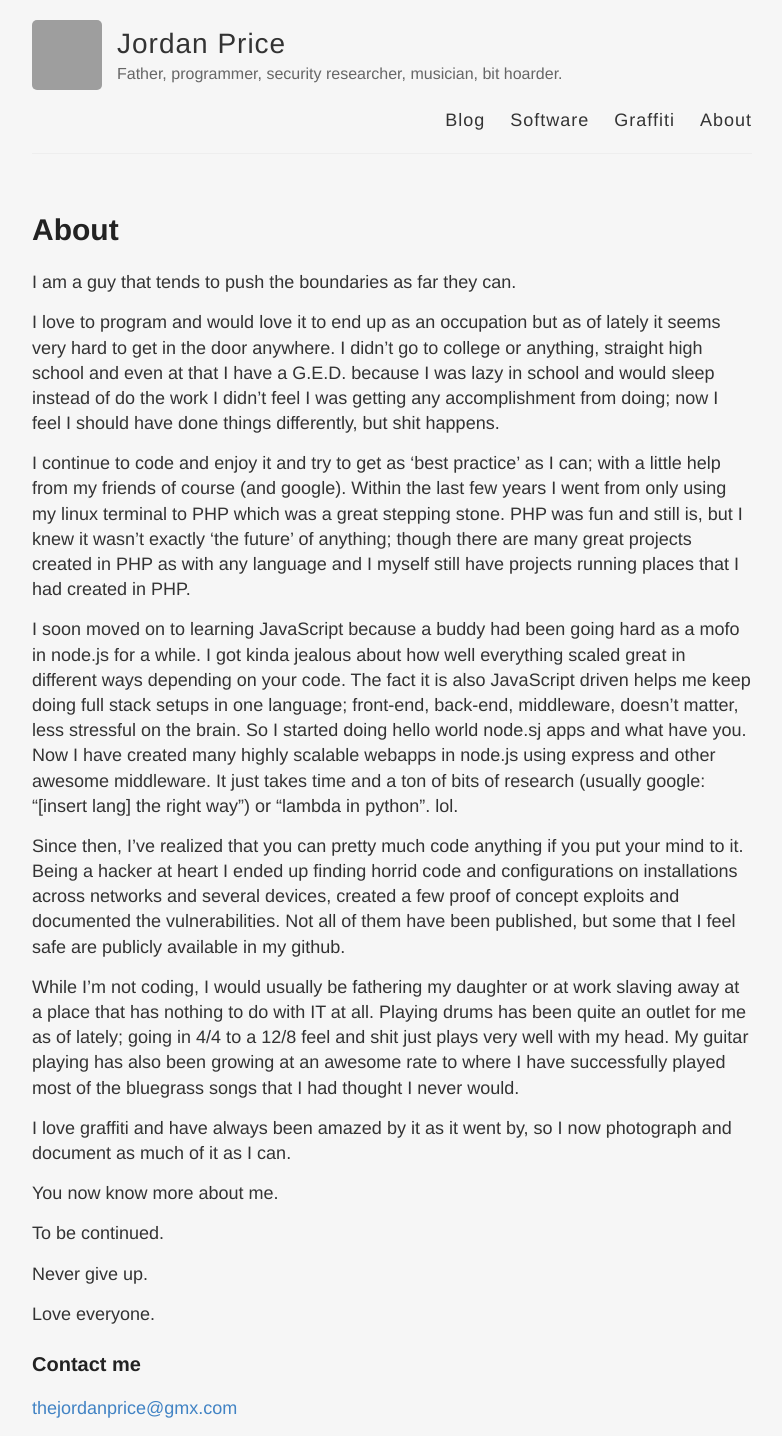
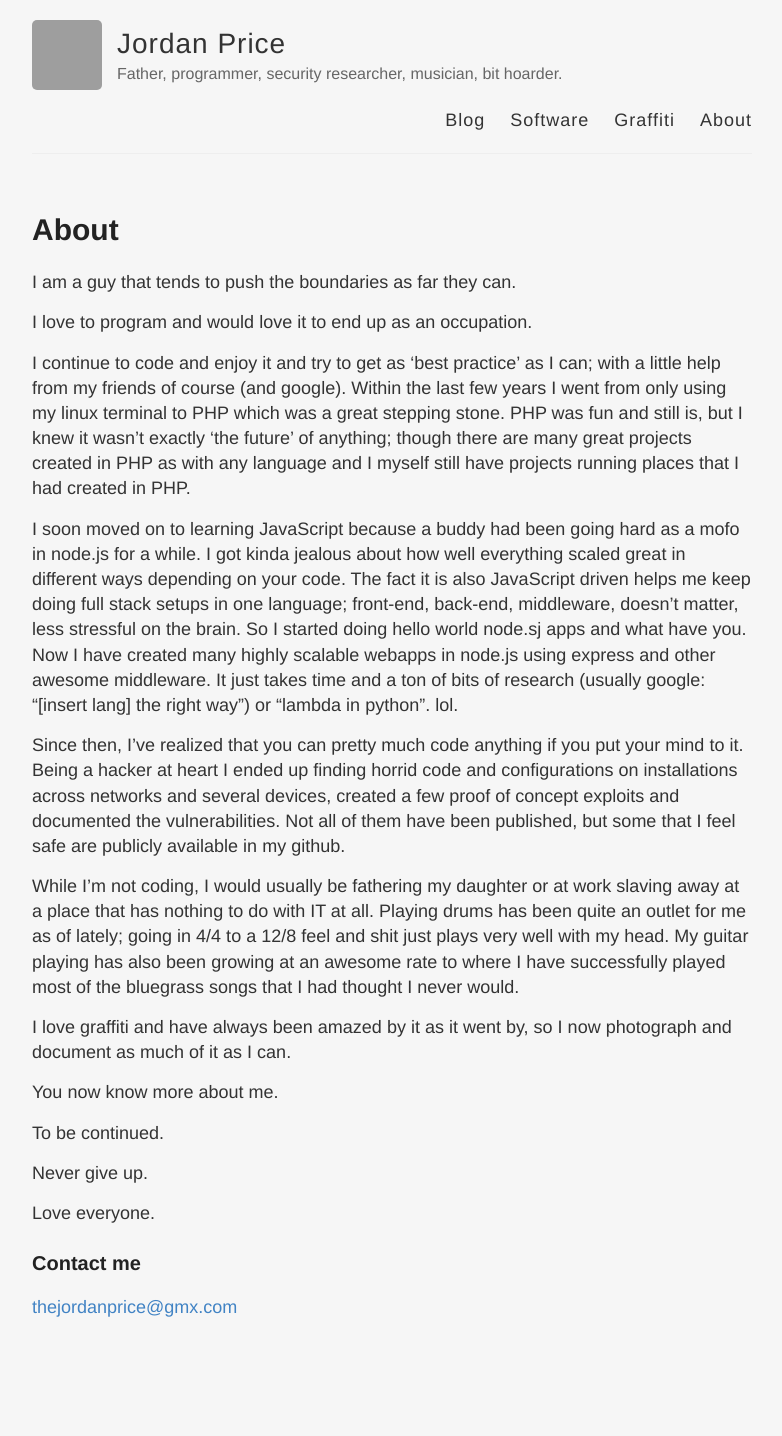
Before and after one commit to thejordanprice/thejordanprice.github.io, a Jekyll site: the page built from about.md, in a window 1280 px wide. Shown: the whole page, without its empty margins (248-1030 px from the left). Built offline with Jekyll 4.4.1, drawn with Linux system fonts in a browser that asks for light colours; after the commit the page ends 1335 px from its top, so only the background shows below that; grey boxes are pictures that could not be loaded.

Commit message:
removed a paragraph from about.md

```diff
--- a/about.md
+++ b/about.md
@@ -6,7 +6,7 @@ permalink: /about/
 
 I am a guy that tends to push the boundaries as far they can.
 
-I love to program and would love it to end up as an occupation but as of lately it seems very hard to get in the door anywhere. I didn't go to college or anything, straight high school and even at that I have a G.E.D. because I was lazy in school and would sleep instead of do the work I didn't feel I was getting any accomplishment from doing; now I feel I should have done things differently, but shit happens.
+I love to program and would love it to end up as an occupation.
 
 I continue to code and enjoy it and try to get as 'best practice' as I can; with a little help from my friends of course (and google).
 Within the last few years I went from only using my linux terminal to PHP which was a great stepping stone. PHP was fun and still is, but I knew it wasn't exactly 'the future' of anything; though there are many great projects created in PHP as with any language and I myself still have projects running places that I had created in PHP.
```
